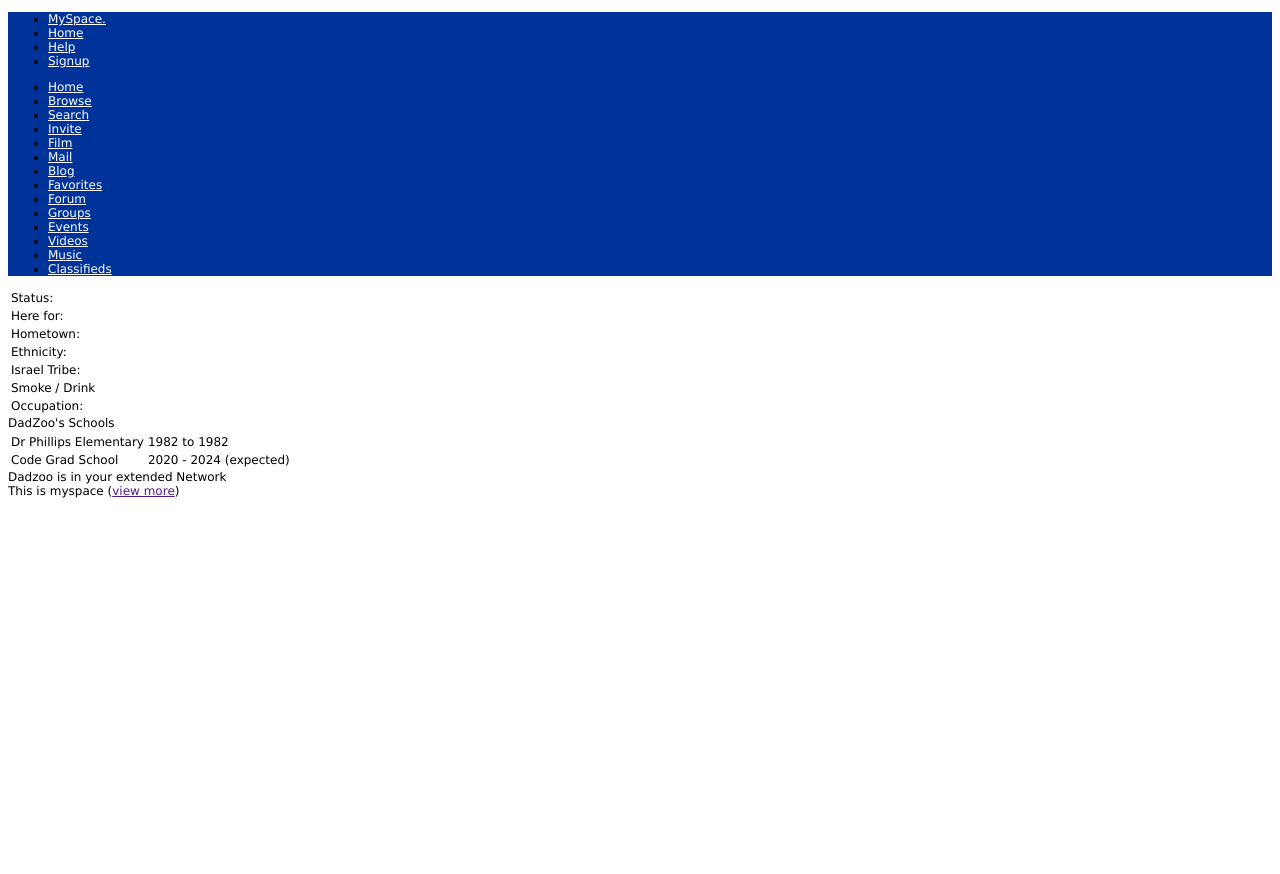
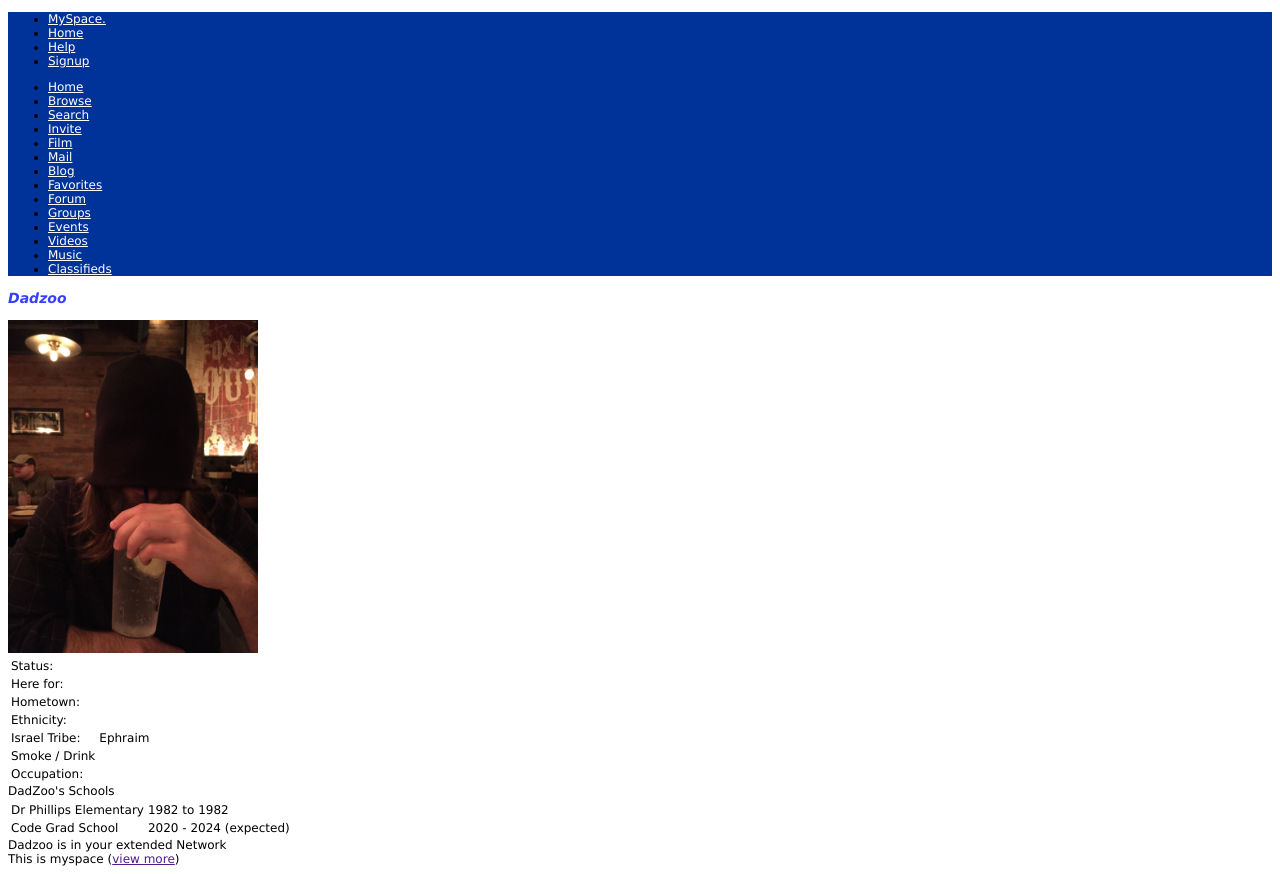
Before and after one commit to fakefarm/myspace, a plain HTML site: page index.html in a window 1280 px wide. Before the commit the page ends 800 px from the top, so only its background shows below. Drawn offline with Linux system fonts and the light colour scheme.

Commit message:
🐭 MySpace at MicePace 🐢
Slow and steady wins the race.

```diff
--- a/index.html
+++ b/index.html
@@ -1,3 +1,7 @@
+<!--
+Working off the 2006 edition!
+https://web.archive.org/web/20060411024614/myspace.com/tom
+ -->
 <!DOCTYPE html>
 <html>
   <head>
@@ -37,7 +41,10 @@
     </header>
     <main>
       <section class="left">
-        <article class="profile"></article>
+        <article class="profile">
+          <h1>Dadzoo</h1>
+          <img src="./img/bio.jpg" alt="" />
+        </article>
         <article class="contact"></article>
         <article class="interests">
           <aside class="general"></aside>
@@ -66,7 +73,7 @@
             </tr>
             <tr>
               <td>Israel Tribe:</td>
-              <td></td>
+              <td>Ephraim</td>
             </tr>
             <tr>
               <td>Smoke / Drink</td>
--- a/style.css
+++ b/style.css
@@ -5,6 +5,10 @@
   font-size: 12px;
   font-weight: normal;
   color: #000000;
+}
+
+img {
+  width: 250px;
 }
 
 h1 {
```
Also changed, not shown: img/bio.jpg (added), 3 other files.
